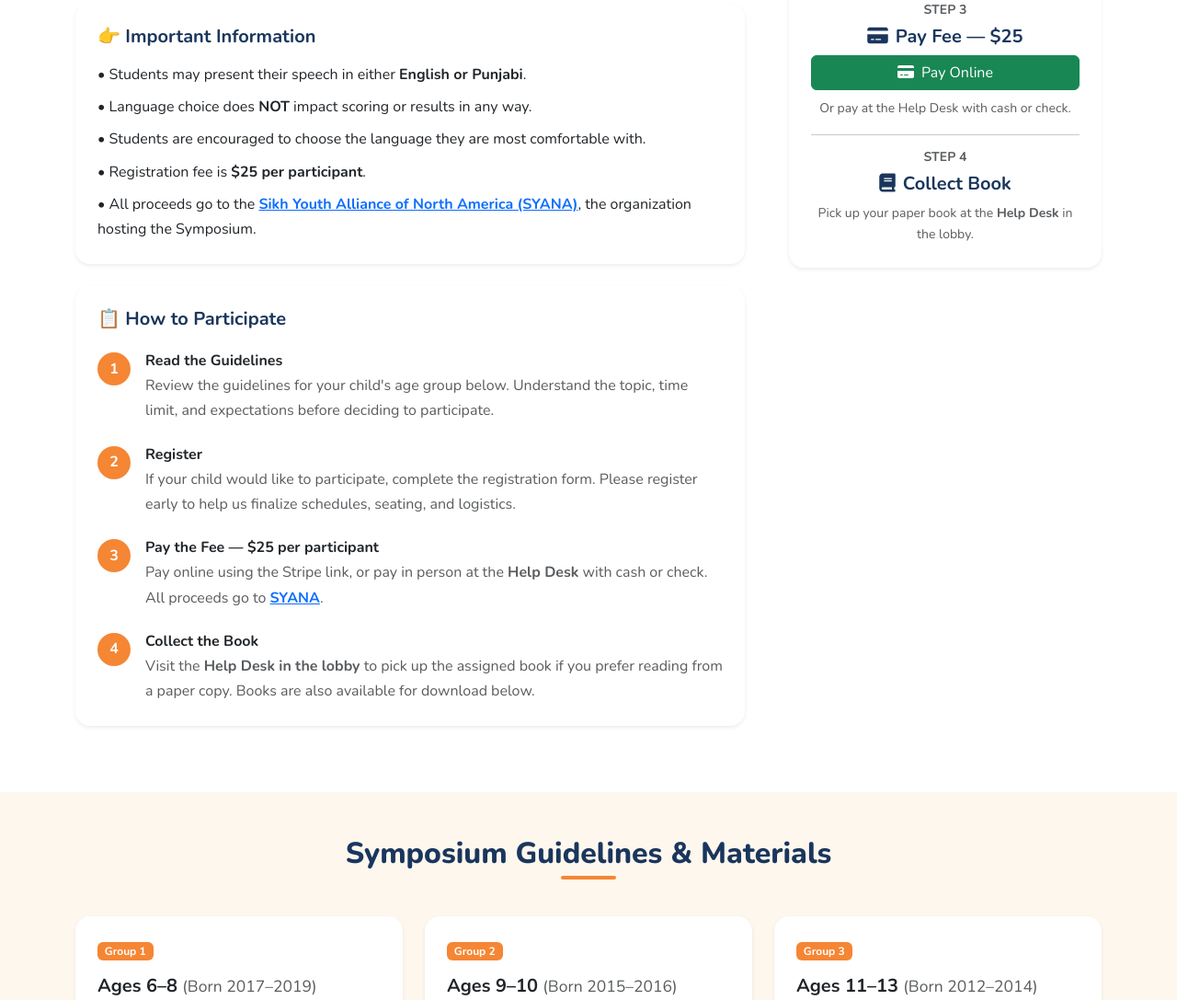
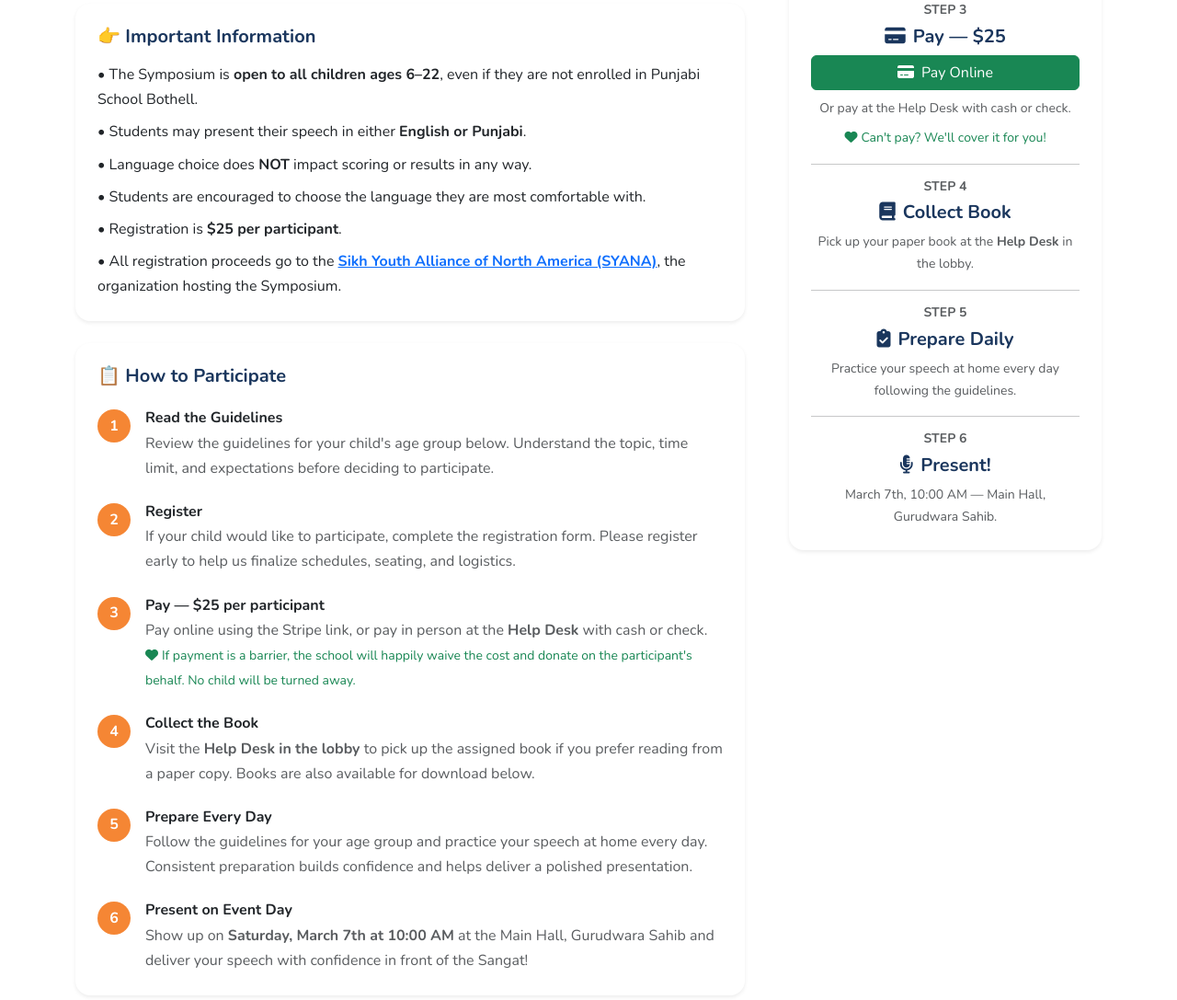
Before and after one commit to msjammu/PSB, a website: page events.html in a window 1280 px wide. Shown: the part 660-1747 px from the top of the page at 92% size. Drawn offline with nearby package versions, Linux system fonts and the light colour scheme.

Commit message:
Refine events page: 6-step flow, inclusivity, open to all, path forward, drop fee wording

```diff
--- a/events.html
+++ b/events.html
@@ -92,11 +92,12 @@
                         <div class="card-body p-4">
                             <h5 class="fw-bold mb-3" style="color: var(--secondary-color);">👉 Important Information</h5>
                             <ul class="list-unstyled mb-0">
+                                <li class="mb-2">• The Symposium is <strong>open to all children ages 6–22</strong>, even if they are not enrolled in Punjabi School Bothell.</li>
                                 <li class="mb-2">• Students may present their speech in either <strong>English or Punjabi</strong>.</li>
                                 <li class="mb-2">• Language choice does <strong>NOT</strong> impact scoring or results in any way.</li>
                                 <li class="mb-2">• Students are encouraged to choose the language they are most comfortable with.</li>
-                                <li class="mb-2">• Registration fee is <strong>$25 per participant</strong>.</li>
-                                <li class="mb-0">• All proceeds go to the <strong><a href="https://sikhyouthalliance.org" target="_blank" rel="noopener noreferrer">Sikh Youth Alliance of North America (SYANA)</a></strong>, the organization hosting the Symposium.</li>
+                                <li class="mb-2">• Registration is <strong>$25 per participant</strong>.</li>
+                                <li class="mb-0">• All registration proceeds go to the <strong><a href="https://sikhyouthalliance.org" target="_blank" rel="noopener noreferrer">Sikh Youth Alliance of North America (SYANA)</a></strong>, the organization hosting the Symposium.</li>
                             </ul>
                         </div>
                     </div>
@@ -130,18 +131,38 @@
                                     <span class="badge rounded-circle bg-primary fs-6" style="width: 36px; height: 36px; line-height: 24px;">3</span>
                                 </div>
                                 <div>
-                                    <h6 class="fw-bold mb-1">Pay the Fee — $25 per participant</h6>
-                                    <p class="text-muted mb-0">Pay online using the Stripe link, or pay in person at the <strong>Help Desk</strong> with cash or check. All proceeds go to <strong><a href="https://sikhyouthalliance.org" target="_blank" rel="noopener noreferrer">SYANA</a></strong>.</p>
+                                    <h6 class="fw-bold mb-1">Pay — $25 per participant</h6>
+                                    <p class="text-muted mb-0">Pay online using the Stripe link, or pay in person at the <strong>Help Desk</strong> with cash or check.<br><span class="text-success small"><i class="fas fa-heart me-1"></i>If payment is a barrier, the school will happily waive the cost and donate on the participant's behalf. No child will be turned away.</span></p>
                                 </div>
                             </div>
 
-                            <div class="d-flex">
+                            <div class="d-flex mb-4">
                                 <div class="me-3">
                                     <span class="badge rounded-circle bg-primary fs-6" style="width: 36px; height: 36px; line-height: 24px;">4</span>
                                 </div>
                                 <div>
                                     <h6 class="fw-bold mb-1">Collect the Book</h6>
                                     <p class="text-muted mb-0">Visit the <strong>Help Desk in the lobby</strong> to pick up the assigned book if you prefer reading from a paper copy. Books are also available for download below.</p>
+                                </div>
+                            </div>
+
+                            <div class="d-flex mb-4">
+                                <div class="me-3">
+                                    <span class="badge rounded-circle bg-primary fs-6" style="width: 36px; height: 36px; line-height: 24px;">5</span>
+                                </div>
+                                <div>
+                                    <h6 class="fw-bold mb-1">Prepare Every Day</h6>
+                                    <p class="text-muted mb-0">Follow the guidelines for your age group and practice your speech at home every day. Consistent preparation builds confidence and helps deliver a polished presentation.</p>
+                                </div>
+                            </div>
+
+                            <div class="d-flex">
+                                <div class="me-3">
+                                    <span class="badge rounded-circle bg-primary fs-6" style="width: 36px; height: 36px; line-height: 24px;">6</span>
+                                </div>
+                                <div>
+                                    <h6 class="fw-bold mb-1">Present on Event Day</h6>
+                                    <p class="text-muted mb-0">Show up on <strong>Saturday, March 7th at 10:00 AM</strong> at the Main Hall, Gurudwara Sahib and deliver your speech with confidence in front of the Sangat!</p>
                                 </div>
                             </div>
                         </div>
@@ -160,13 +181,22 @@
                             <a href="https://forms.gle/3mLhv65wCQgUajmx7" class="btn btn-primary w-100 mb-3" target="_blank" rel="noopener noreferrer"><i class="fas fa-user-plus me-2"></i>Registration Form</a>
                             <hr>
                             <h6 class="text-uppercase text-muted small fw-bold mb-2">Step 3</h6>
-                            <h5 class="fw-bold mb-2" style="color: var(--secondary-color);"><i class="fas fa-credit-card me-2"></i>Pay Fee — $25</h5>
+                            <h5 class="fw-bold mb-2" style="color: var(--secondary-color);"><i class="fas fa-credit-card me-2"></i>Pay — $25</h5>
                             <a href="https://donate.stripe.com/eVqeVd8IV0AO1ZFbN93AY02" class="btn btn-success w-100 mb-2" target="_blank" rel="noopener noreferrer"><i class="fas fa-credit-card me-2"></i>Pay Online</a>
-                            <p class="text-muted small mb-3">Or pay at the Help Desk with cash or check.</p>
+                            <p class="text-muted small mb-2">Or pay at the Help Desk with cash or check.</p>
+                            <p class="text-success small mb-3"><i class="fas fa-heart me-1"></i>Can't pay? We'll cover it for you!</p>
                             <hr>
                             <h6 class="text-uppercase text-muted small fw-bold mb-2">Step 4</h6>
                             <h5 class="fw-bold mb-2" style="color: var(--secondary-color);"><i class="fas fa-book me-2"></i>Collect Book</h5>
-                            <p class="text-muted small mb-0">Pick up your paper book at the <strong>Help Desk</strong> in the lobby.</p>
+                            <p class="text-muted small mb-3">Pick up your paper book at the <strong>Help Desk</strong> in the lobby.</p>
+                            <hr>
+                            <h6 class="text-uppercase text-muted small fw-bold mb-2">Step 5</h6>
+                            <h5 class="fw-bold mb-2" style="color: var(--secondary-color);"><i class="fas fa-clipboard-check me-2"></i>Prepare Daily</h5>
+                            <p class="text-muted small mb-3">Practice your speech at home every day following the guidelines.</p>
+                            <hr>
+                            <h6 class="text-uppercase text-muted small fw-bold mb-2">Step 6</h6>
+                            <h5 class="fw-bold mb-2" style="color: var(--secondary-color);"><i class="fas fa-microphone-alt me-2"></i>Present!</h5>
+                            <p class="text-muted small mb-0">March 7th, 10:00 AM — Main Hall, Gurudwara Sahib.</p>
                         </div>
                     </div>
                 </div>
@@ -277,7 +307,7 @@
                             <h5 class="fw-bold">Note on Age Overlap</h5>
                             <p class="text-muted">16 & 17 year old youth have the freedom to participate in either <strong>Group 4 or Group 5</strong>.</p>
                             <hr>
-                            <p class="text-muted small mb-2"><strong>$25 per participant</strong> · All proceeds go to <a href="https://sikhyouthalliance.org" target="_blank" rel="noopener noreferrer"><strong>SYANA</strong></a></p>
+                            <p class="text-muted small mb-2"><strong>$25 per participant</strong></p>
                             <div class="d-grid gap-2">
                                 <a href="https://forms.gle/3mLhv65wCQgUajmx7" class="btn btn-primary" target="_blank" rel="noopener noreferrer"><i class="fas fa-user-plus me-2"></i>Register</a>
                                 <a href="https://donate.stripe.com/eVqeVd8IV0AO1ZFbN93AY02" class="btn btn-success" target="_blank" rel="noopener noreferrer"><i class="fas fa-credit-card me-2"></i>Pay Online</a>
@@ -292,8 +322,8 @@
     <!-- Path Forward -->
     <section class="py-5">
         <div class="container">
-            <h2 class="section-title text-center mb-2 w-100">Path Forward for Winners</h2>
-            <p class="text-center text-muted mb-5">The Symposium is more than a local event — it's the beginning of a journey!</p>
+            <h2 class="section-title text-center mb-2 w-100">Path Forward for Participants</h2>
+            <p class="text-center text-muted mb-5">Through the Symposium, participants learn about Sikh history and way of life, practice public speaking before a large gathering at the Gurudwara Sahib, and get an opportunity to represent talented Sikh youth at higher stages — helping prepare future leaders in the community.</p>
             <div class="row g-4 justify-content-center">
                 <div class="col-md-6 col-lg-3 text-center">
                     <div class="card h-100 border-0 shadow-sm">
@@ -302,7 +332,7 @@
                                 <i class="fas fa-school fa-2x" style="color: var(--primary-color);"></i>
                             </div>
                             <h5 class="fw-bold">Local</h5>
-                            <p class="text-muted small mb-0">Participate at our Punjabi School Bothell chapter. All registered students present their speeches and are evaluated by judges.</p>
+                            <p class="text-muted small mb-0">Present your speech at our Punjabi School Bothell chapter in the Main Hall of Gurudwara Sahib, gaining confidence speaking before a large Sangat gathering.</p>
                         </div>
                     </div>
                 </div>
@@ -313,7 +343,7 @@
                                 <i class="fas fa-map-marked-alt fa-2x" style="color: var(--primary-color);"></i>
                             </div>
                             <h5 class="fw-bold">Zonal / Regional</h5>
-                            <p class="text-muted small mb-0">Top performers from local chapters across the region advance to compete at the zonal level against other SYANA chapters.</p>
+                            <p class="text-muted small mb-0">Outstanding participants advance to represent our chapter at the zonal level, joining Sikh youth from other SYANA chapters across the region.</p>
                         </div>
                     </div>
                 </div>
@@ -324,13 +354,13 @@
                                 <i class="fas fa-globe-americas fa-2x" style="color: var(--primary-color);"></i>
                             </div>
                             <h5 class="fw-bold">International</h5>
-                            <p class="text-muted small mb-0">Regional winners are invited to the annual SYANA International Symposium, showcasing their knowledge alongside Sikh youth from across North America.</p>
+                            <p class="text-muted small mb-0">Top participants are invited to the annual SYANA International Symposium, representing talented Sikh youth alongside peers from across North America.</p>
                         </div>
                     </div>
                 </div>
             </div>
             <div class="text-center mt-4">
-                <p class="text-muted">The experience is not just about winning — it's about igniting a love for our heritage, building confidence, and forming lasting connections.</p>
+                <p class="text-muted">It's about deepening your connection to Sikh heritage, building public speaking skills, and preparing the next generation of community leaders.</p>
                 <a href="https://sikhyouthalliance.org/symposium/" class="btn btn-outline-primary" target="_blank" rel="noopener noreferrer"><i class="fas fa-external-link-alt me-2"></i>Learn more at SYANA</a>
             </div>
         </div>
```
